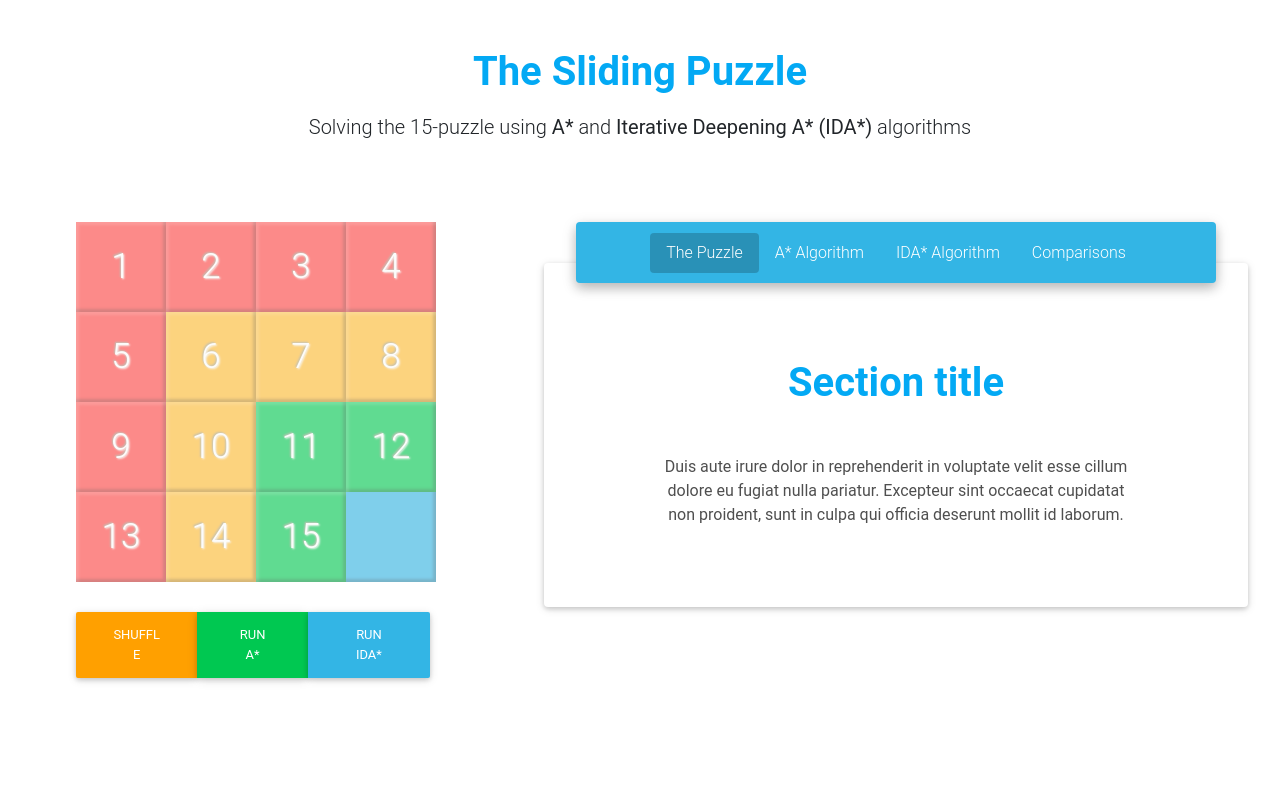
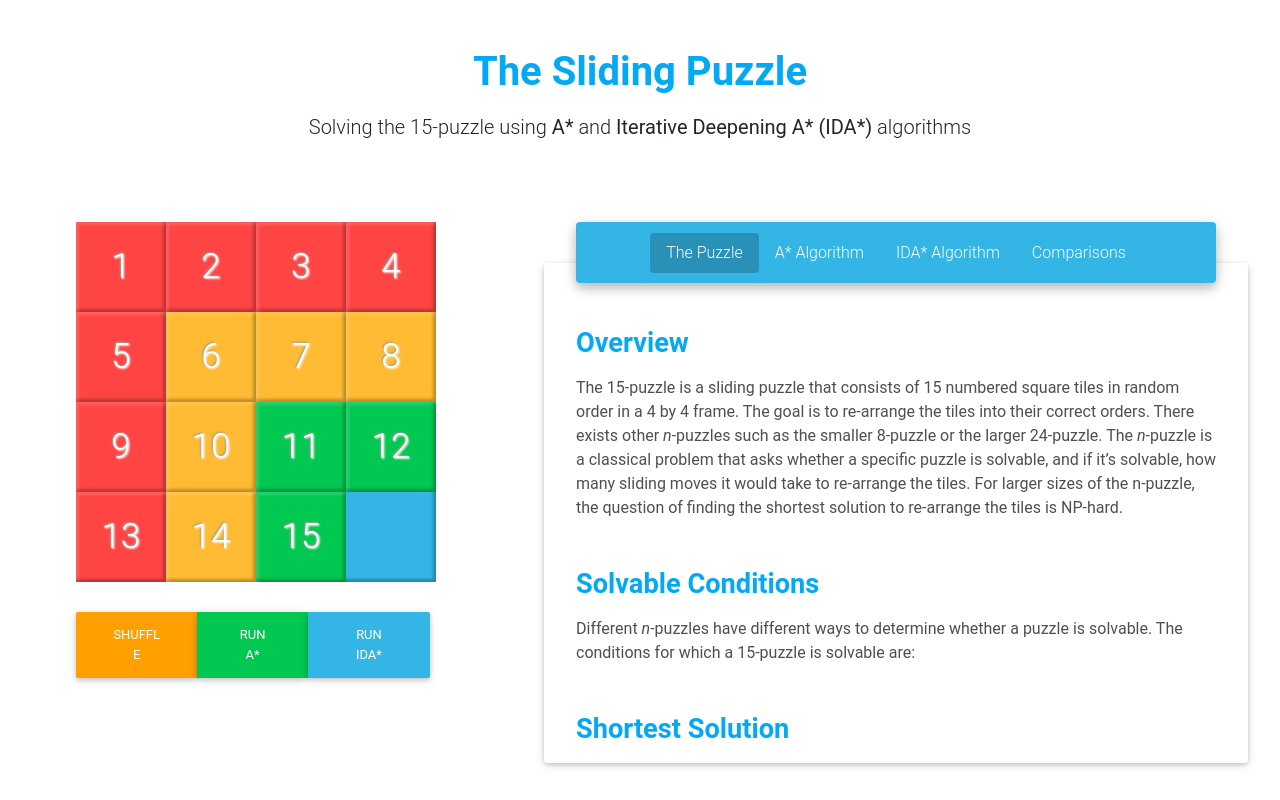
Before and after one commit to minhkhang1795/SlidingPuzzle, a website: page index.html in a window 1280 px wide. Drawn offline with nearby package versions, Linux system fonts and the light colour scheme.

Commit message:
Add about page

```diff
--- a/css/styles.css
+++ b/css/styles.css
@@ -36,7 +36,7 @@
 .puzzle-container .board-container .mask {
     width: 100%;
     height: 100%;
-    display: block;
+    display: none;
     background-color: rgba(246, 246, 245, 0.39);
 }
 
--- a/index.html
+++ b/index.html
@@ -33,9 +33,15 @@
     <script>let puzzle15 = new Puzzle($('.puzzle15'))</script>
     <div class="control-container">
         <div class="btn-group mt-4" role="group" aria-label="Basic example">
-            <button id="shuffleBtn" type="button" class="btn btn-amber" onclick="puzzle15.onControlClicked('shuffle')">Shuffle</button>
-            <button id="ABtn" type="button" class="btn btn-success" onclick="puzzle15.onControlClicked('AStar')">Run A*</button>
-            <button id="IDABtn" type="button" class="btn btn-info" onclick="puzzle15.onControlClicked('IDAStar')">Run IDA*</button>
+            <button id="shuffleBtn" type="button" class="btn btn-amber" onclick="puzzle15.onControlClicked('shuffle')">
+                Shuffle
+            </button>
+            <button id="ABtn" type="button" class="btn btn-success" onclick="puzzle15.onControlClicked('AStar')">Run
+                A*
+            </button>
+            <button id="IDABtn" type="button" class="btn btn-info" onclick="puzzle15.onControlClicked('IDAStar')">Run
+                IDA*
+            </button>
         </div>
     </div>
     <div class="result-container">
@@ -64,12 +70,41 @@
     </ul>
     <div class="tab-content card pt-5" id="myTabContentMD">
         <div class="tab-pane fade show active" id="home-md" role="tabpanel" aria-labelledby="home-tab-md">
-            <!-- Section heading -->
-            <h2 class="h1-responsive font-weight-bold text-center my-5 light-blue-text">Section title</h2>
-            <!-- Section description -->
-            <p class="text-center dark-grey-text w-responsive mx-auto mb-5">Duis aute irure dolor in reprehenderit in
-                voluptate velit esse cillum dolore eu fugiat nulla pariatur. Excepteur sint occaecat cupidatat non
-                proident, sunt in culpa qui officia deserunt mollit id laborum.</p>
+            <h3 class="h3-responsive font-weight-bold my-3 light-blue-text">Overview</h3>
+            <p class="dark-grey-text mb-5">The 15-puzzle is a sliding puzzle that consists of 15 numbered square tiles
+                in random order in a 4 by 4 frame. The goal is to re-arrange the tiles into their correct orders. There
+                exists other <i>n</i>-puzzles such as the smaller 8-puzzle or the larger 24-puzzle. The <i>n</i>-puzzle
+                is a
+                classical problem that asks whether a specific puzzle is solvable, and if it’s solvable, how
+                many sliding moves it would take to re-arrange the tiles. For larger sizes of the n-puzzle,
+                the question of finding the shortest solution to re-arrange the tiles is NP-hard.</p>
+
+            <h3 class="h3-responsive font-weight-bold my-3 light-blue-text">Solvable Conditions</h3>
+            <p class="dark-grey-text mb-5">Different <i>n</i>-puzzles have different ways to determine whether a puzzle
+                is
+                solvable. The
+                conditions for which a 15-puzzle is solvable are:</p>
+
+            <h3 class="h3-responsive font-weight-bold my-3 light-blue-text">Shortest Solution</h3>
+            <p class="dark-grey-text">This interactive webpage applies two methods to solve the 15-puzzle: <strong>A*</strong>
+                and
+                <strong>Iterative deepening A* (IDA*)</strong>. You can play around with the puzzle on the left or click
+                on the shuffle
+                button to generate 10 random moves. The other two buttons will try to solve the puzzle
+                using A* and IDA* under 1-minute threshold. That is, if the solving time exceeds 1 minute,
+                the program will stop and return no result. This limitation is due to the fact that the solving
+                engine was built on the client side (i.e. in your favorite web browser). Therefore, the 1-minute
+                threshold would make sure that your web browser would not hang, and you would still
+                able to browse other stuff while the solver is running. Another thing to note is that the total
+                runtime of both algorithms is subjected to the activity of your web browser. It might run
+                slower if there are more active tabs or interactions in the browser. The runtime is also slow
+                due to the fact that the code was implemented asynchronously to make sure it would not
+                block the main thread (or else you wouldn’t be able to click on other links or tabs). As a
+                result, a lot of tweaks to the origin code, which includes a complex recursion and some
+                loops, were needed to make it work in the browser.
+            </p>
+            <p class="dark-grey-text mb-5">Detailed explanations with the original Java implementations and performance analysis are
+                included in the next tabs.</p>
         </div>
         <div class="tab-pane fade" id="profile-md" role="tabpanel" aria-labelledby="profile-tab-md">
             <p>Food truck fixie locavore, accusamus mcsweeney's marfa nulla single-origin coffee squid. Exercitation +1
```
